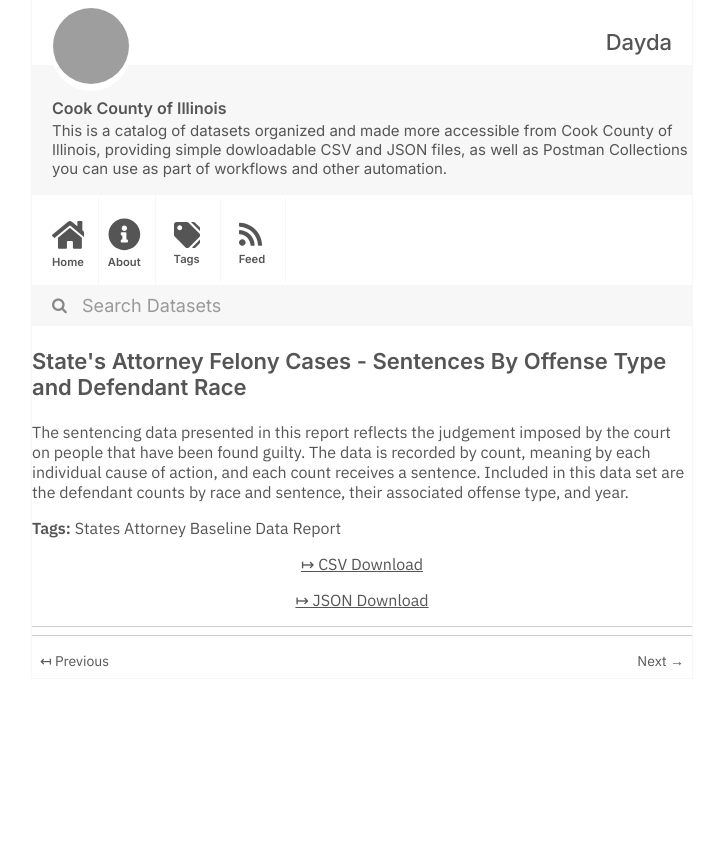
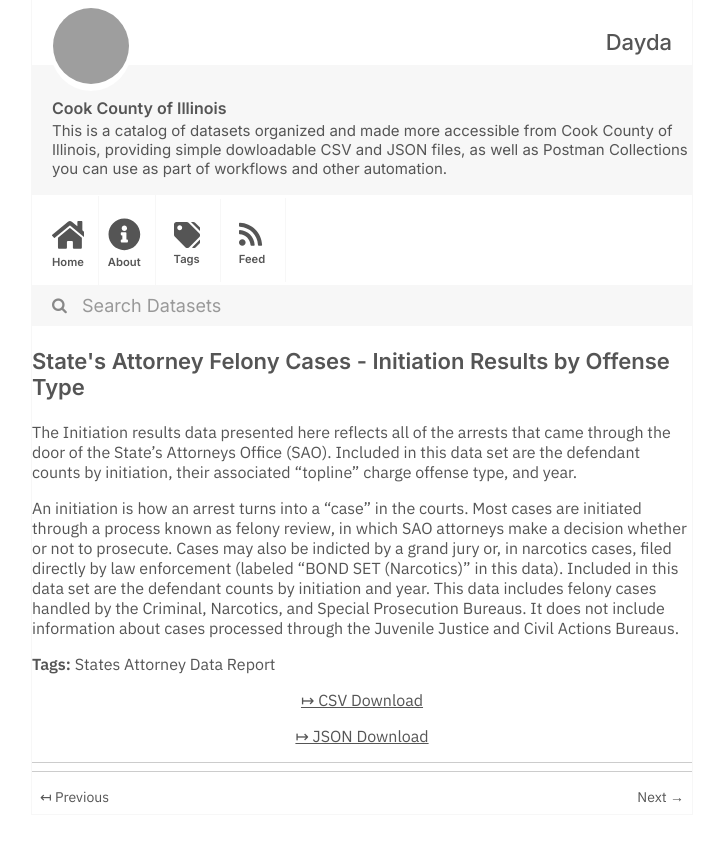
Before and after one commit to dayda-entities/cook-county-of-illinois, a Jekyll site: the page built from _posts/2020-11-10-state's-attorney-felony-cases-.md, in a window 1280 px wide, cut to the strip 0-842 px from the top of the page. Shown: the whole strip, without its empty margins (278-1001 px from the left). Built offline with Jekyll 4.4.1, drawn with Linux system fonts in a browser that asks for light colours; grey boxes are pictures that could not be loaded.

Commit message:
Publish Data

```diff
--- a/_posts/2020-11-10-state's-attorney-felony-cases-.md
+++ b/_posts/2020-11-10-state's-attorney-felony-cases-.md
@@ -1,18 +1,20 @@
 ---
-title: State's Attorney Felony Cases - Sentences By Offense Type and Defendant Race
-created: '2020-11-10T16:57:14.840173'
-modified: '2020-11-10T16:57:14.840184'
+title: State's Attorney Felony Cases - Initiation Results by Offense Type
+created: '2020-11-10T16:57:16.697135'
+modified: '2020-11-10T16:57:16.697145'
 state: active
 type: dataset
 tags:
-  - States Attorney Baseline Data Report
+  - States Attorney Data Report
 groups:
   - Local Government
 csv_url: >-
-  https://datacatalog.cookcountyil.gov/api/views/6wmz-pidg/rows.csv?accessType=DOWNLOAD
+  https://datacatalog.cookcountyil.gov/api/views/7vut-84pp/rows.csv?accessType=DOWNLOAD
 json_url: >-
-  https://datacatalog.cookcountyil.gov/api/views/6wmz-pidg/rows.json?accessType=DOWNLOAD
+  https://datacatalog.cookcountyil.gov/api/views/7vut-84pp/rows.json?accessType=DOWNLOAD
 layout: post
 
 ---
-The sentencing data presented in this report reflects the judgement imposed by the court on people that have been found guilty. The data is recorded by count, meaning by each individual cause of action, and each count receives a sentence. Included in this data set are the defendant counts by race and sentence, their associated offense type, and year.
+The Initiation results data presented here reflects all of the arrests that came through the door of the State's Attorneys Office (SAO). Included in this data set are the defendant counts by initiation, their associated "topline" charge offense type, and year.
+
+An initiation is how an arrest turns into a “case” in the courts. Most cases are initiated through a process known as felony review, in which SAO attorneys make a decision whether or not to prosecute. Cases may also be indicted by a grand jury or, in narcotics cases, filed directly by law enforcement (labeled "BOND SET (Narcotics)" in this data). Included in this data set are the defendant counts by initiation and year. This data includes felony cases handled by the Criminal, Narcotics, and Special Prosecution Bureaus. It does not include information about cases processed through the Juvenile Justice and Civil Actions Bureaus.
```
